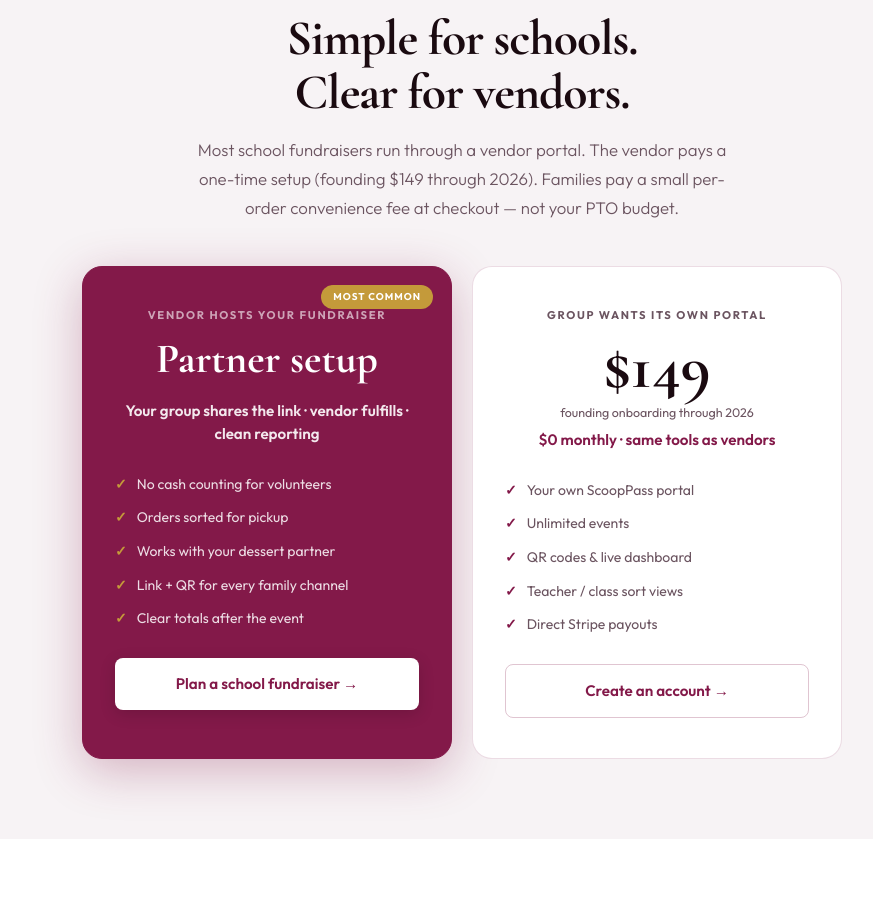
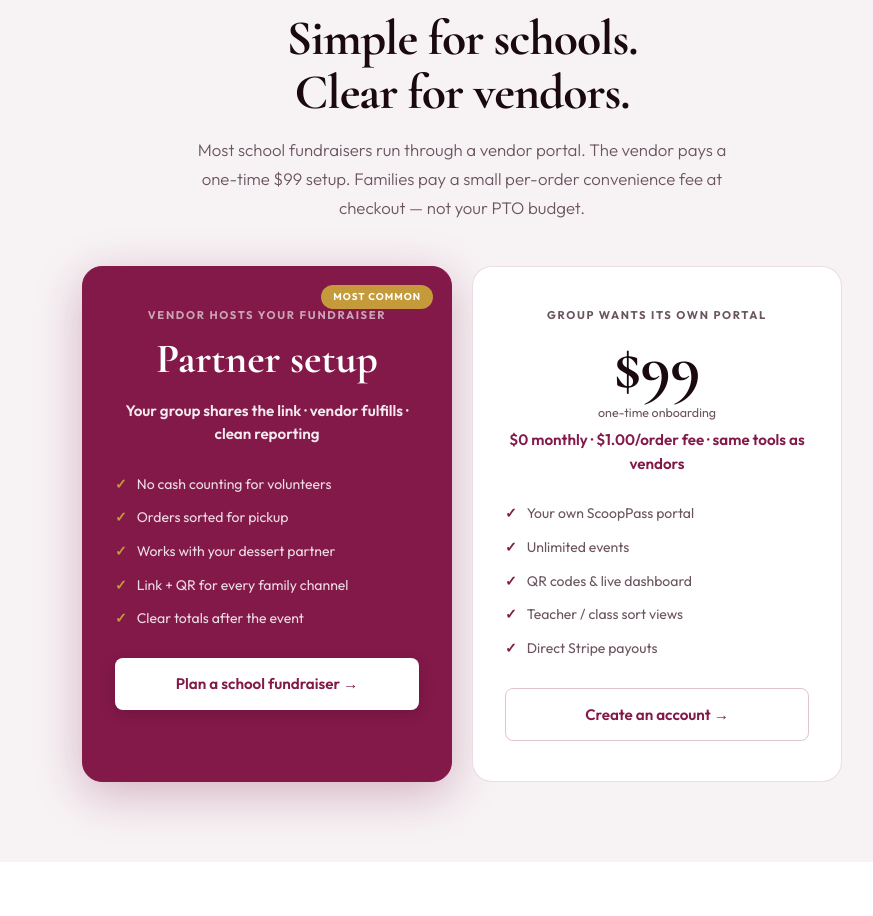
Before and after one commit to rondavubakery-dot/Getscooppass-site, a plain HTML site: page fundraisers/index.html in a window 1280 px wide. Shown: the part 3543-4459 px from the top of the page, without its empty margins (178-1051 px from the left). Drawn offline with nearby package versions, Linux system fonts and the light colour scheme.

Commit message:
Pricing: vendor setup $99 (was $149 Founding)

```diff
--- a/fundraisers/index.html
+++ b/fundraisers/index.html
@@ -174,8 +174,7 @@
       <p class="section-label">How ScoopPass is paid for</p>
       <h2 class="section-title">Simple for schools.<br>Clear for vendors.</h2>
       <p class="section-body">
-        Most school fundraisers run through a vendor portal. The vendor pays a one-time setup
-        (founding $149 through 2026). Families pay a small per-order convenience fee at checkout —
+        Most school fundraisers run through a vendor portal. The vendor pays a one-time $99 setup. Families pay a small per-order convenience fee at checkout —
         not your PTO budget.
       </p>
       <div class="pricing-grid">
@@ -195,9 +194,9 @@
         </div>
         <div class="pricing-card pricing-standard">
           <div class="pricing-tier">Group wants its own portal</div>
-          <div class="pricing-price">$149</div>
-          <div class="pricing-setup">founding onboarding through 2026</div>
-          <div class="pricing-tx">$0 monthly · same tools as vendors</div>
+          <div class="pricing-price">$99</div>
+          <div class="pricing-setup">one-time onboarding</div>
+          <div class="pricing-tx">$0 monthly · $1.00/order fee · same tools as vendors</div>
           <ul class="pricing-list">
             <li>Your own ScoopPass portal</li>
             <li>Unlimited events</li>
```
